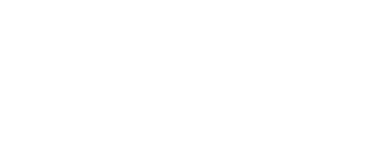
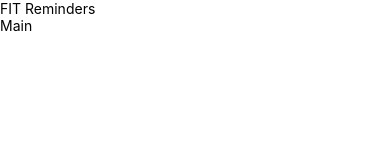
Before and after one commit to iliazabolotny/fitnotify, a React Native app: screen / in a window 390 px wide. Shown: the top 160 px of the page. Built offline with nearby package versions, Linux system fonts and the light colour scheme.

Commit message:
FITReminders Main

```diff
--- a/App.tsx
+++ b/App.tsx
@@ -1,9 +1,13 @@
 import { StyleSheet, Text, View } from 'react-native';
+import Main from './app/components/screens/main/Main';
+import { StatusBar } from 'expo-status-bar';
 
 export default function App() {
   return (
-    <View>
-    </View>
+    <>
+      <Main />
+      <StatusBar style="auto" />
+    </>
   );
 }
 
--- /dev/null
+++ b/app/components/layout/Layout.tsx
@@ -0,0 +1,8 @@
+import { FC, PropsWithChildren } from 'react';
+import {View} from 'react-native';
+
+const Layout: FC<PropsWithChildren<unknown>> = ({children}) => {
+    return <View className='bg-[#1D1C2]'>{children}</View>
+}
+
+export default Layout;
--- /dev/null
+++ b/app/components/screens/main/Main.tsx
@@ -0,0 +1,14 @@
+import { FC } from "react";
+import {Text, View} from "react-native";
+import Layout from "../../layout/Layout";
+
+const Main: FC = ()=> {
+    return (
+        <Layout>
+            <Text className="text'xl text-primary">FIT Reminders</Text>
+            <Text>Main</Text>
+        </Layout>
+    )
+}
+
+export default Main;
--- /dev/null
+++ b/netivewind-env.d.ts
@@ -0,0 +1 @@
+/// <reference types="nativewind/types" />
```
